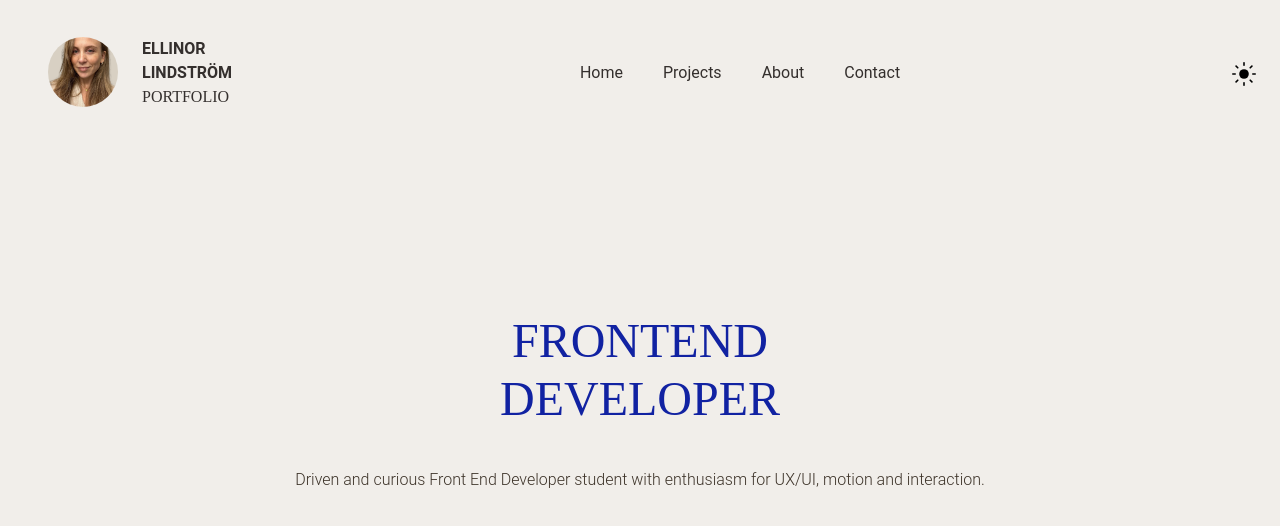
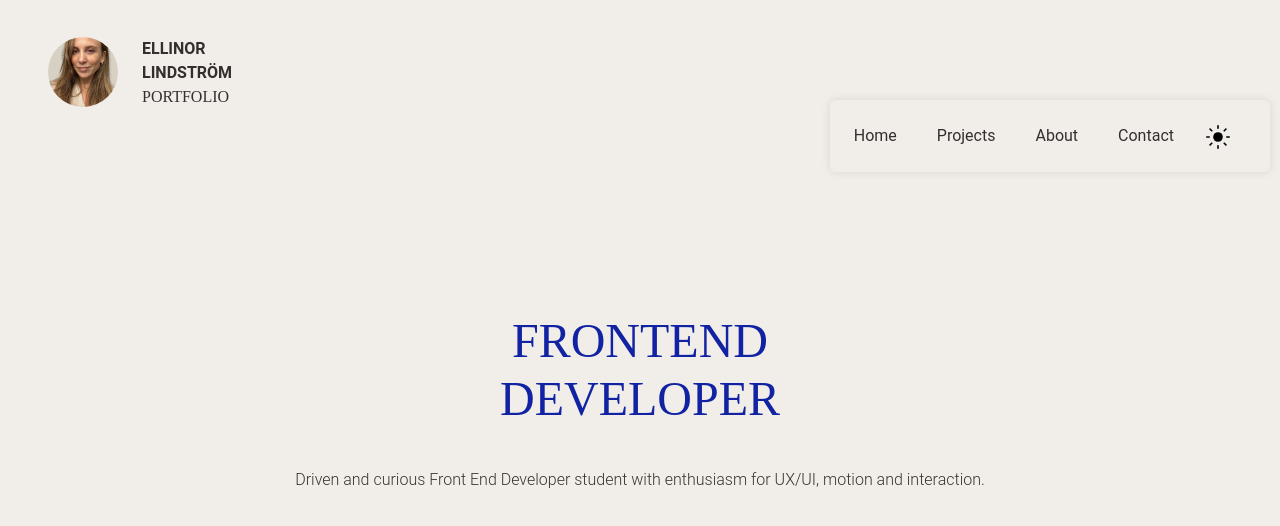
Before and after one commit to ellinorlindstrom/portfolio-24, a React (Vite) app: page / in a window 1280 px wide. Shown: the top 526 px of the page. Built offline with nearby package versions, Linux system fonts and the light colour scheme; a web font is replaced by a local one.

Commit message:
fix collapse menu

```diff
--- a/src/scss/NavBar.scss
+++ b/src/scss/NavBar.scss
@@ -6,6 +6,8 @@
 .navbar {
   padding: 10px 20px;
   box-shadow: none;
+  position: relative;
+  z-index: 1000;
 }
 
 .profile-image {
@@ -89,8 +91,14 @@ button.navbar-toggler {
 
 
 .navbar-collapse {
-  position:relative;
-  z-index: 1000;
+  top: 100px;
+  right: 10px;
+  position:absolute;
+  z-index: 999;
+  background-color: var(--color-background-light);
+  border-radius: 6px;
+  box-shadow: 0 0 10px rgba(0, 0, 0, 0.1);
+  padding: 1rem;
 }
 
 /* Theme-specific styles for navbar links */
```
